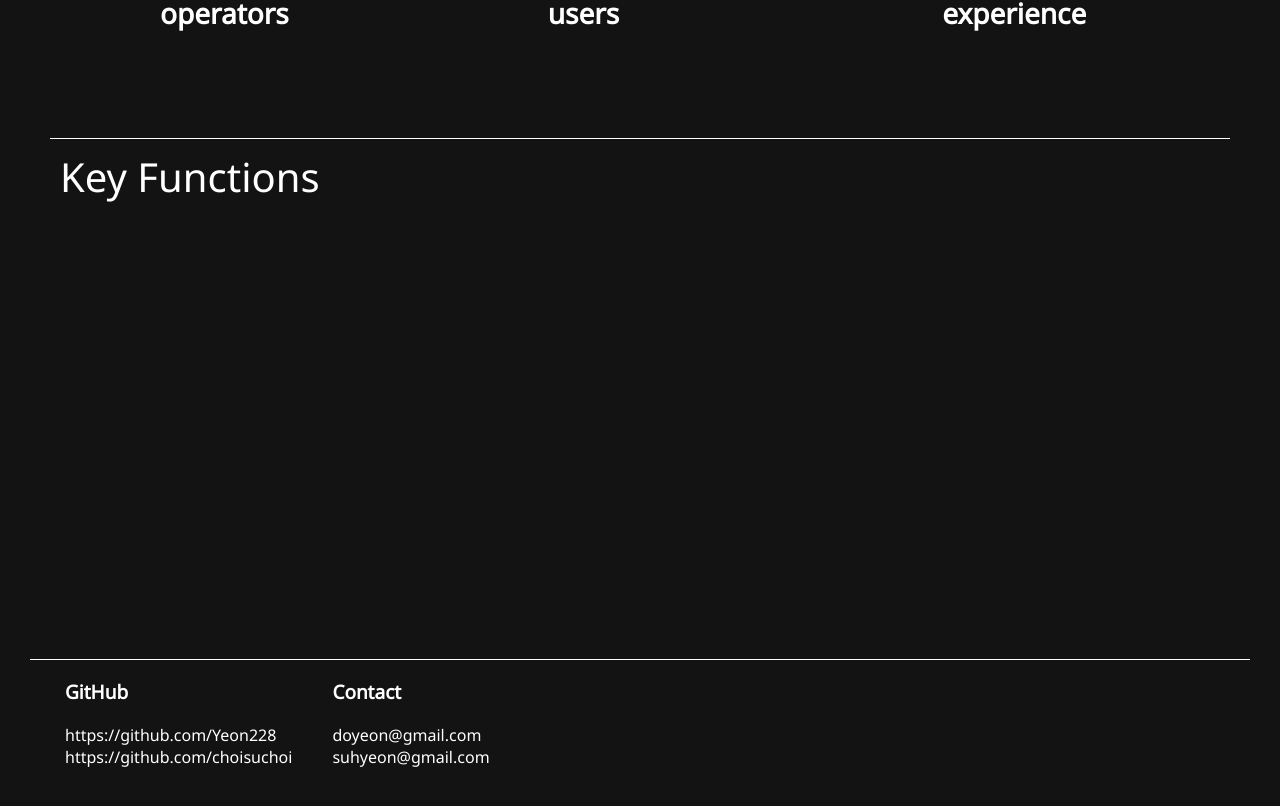
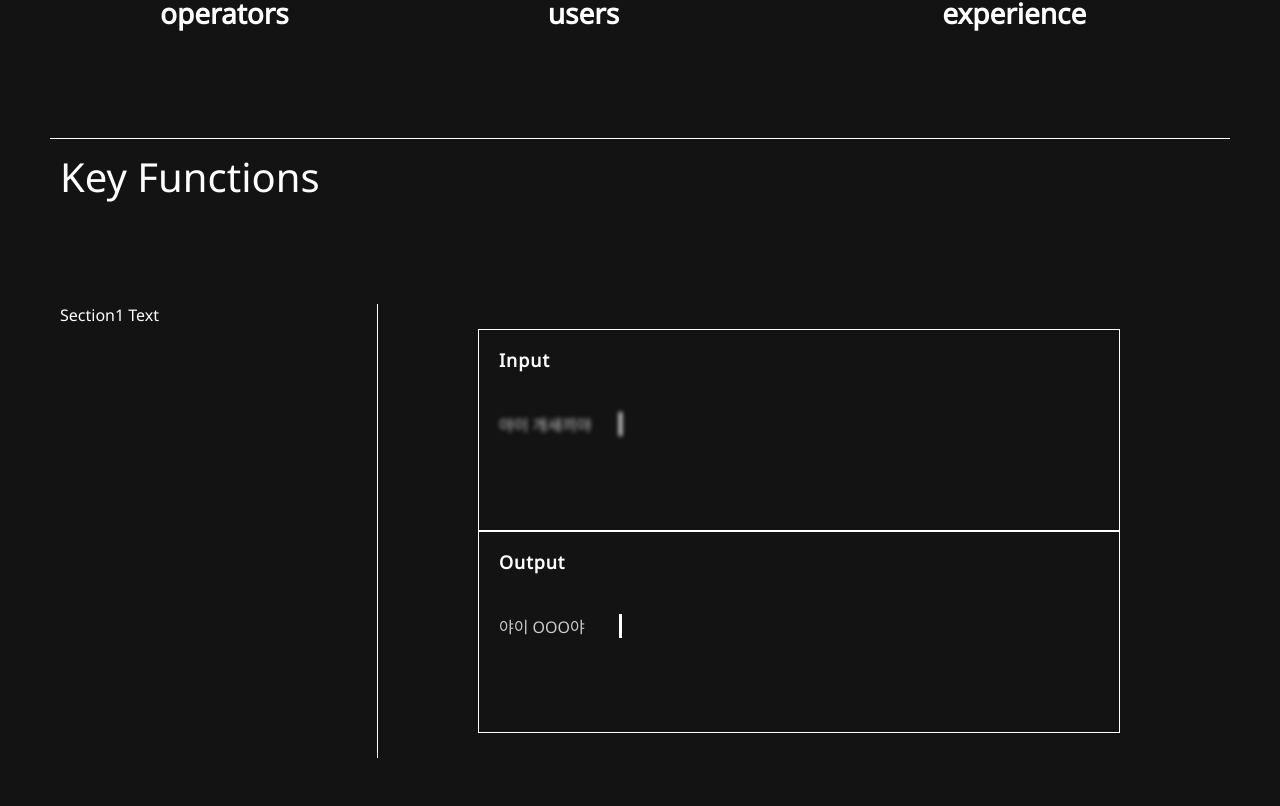
Before and after one commit to 2024-Graduation-Project/test-web, a React (Create React App) app: page / in a window 1280 px wide. Shown: the part 1177-1983 px from the top of the page. Built offline with nearby package versions, Linux system fonts and the light colour scheme; a web font is replaced by a local one.

Commit message:
feat: Add Introduce Key function content/animation

```diff
--- a/src/index.css
+++ b/src/index.css
@@ -65,6 +65,9 @@ td {
 th + th,
 td + td {
   border-left: 1px solid #505050;
+}
+.invisible {
+  visibility: hidden;
 }
 
 .text {
@@ -191,13 +194,62 @@ td + td {
 }
 
 .function-container {
-  height: 500px;
+  height: 1000px;
   margin: 0px 20px;
   padding: 10px;
   border-top: 1px solid white;
 }
 .function-title {
   font-size: 40px;
+}
+.func-section1 {
+  display: flex;
+  padding: 100px 0px;
+  /*border: 1px solid white;*/
+}
+.sect1-explain-container {
+  width: 500px;
+  padding-right: 100px;
+  border-right: 1px solid white;
+}
+.sect1-test-container {
+  padding: 25px 100px;
+}
+.test-input-container,
+.test-output-container {
+  width: 600px;
+  height: 200px;
+  padding: 0px 20px;
+  border: 1px solid white;
+}
+.test-input,
+.test-output {
+  color: #cccccc;
+  /*border: 1px solid white;*/
+}
+
+.text-animation-input {
+  width: 120px;
+  filter: blur(2px);
+  animation: typing .9s steps(20), blink .5s step-end infinite alternate;
+  white-space: nowrap;
+  overflow: hidden;
+  border-right: 3px solid white;
+}
+.text-animation-output {
+  width: 120px;
+  animation: typing .9s steps(20), blink .5s step-end infinite alternate;
+  white-space: nowrap;
+  overflow: hidden;
+  border-right: 3px solid white;
+}
+@keyframes typing {
+  from { width: 0 }
+}
+@keyframes blink {
+  50% {
+    border-color: transparent;
+  }
 }
 
 .etc-container {
@@ -375,6 +427,11 @@ a.side-nav-item.view {
   font-weight: 550;
   letter-spacing: 1px;
 }
+.title3 {
+  font-size: 18px;
+  font-weight: 600;
+  letter-spacing: 1px;
+}
 .content-section {
   padding: 25px;
 }
--- /dev/null
+++ b/src/pages/introduce/conponents/function/func-section/funcSection1.js
@@ -0,0 +1,13 @@
+import Sect1Explain from "./sect1Explain";
+import Sect1Test from "./sect1Test";
+
+function FuncSection1() {
+    return (
+        <div className='func-section1'>
+            <Sect1Explain />
+            <Sect1Test />
+        </div>
+    );
+}
+
+export default FuncSection1;
--- /dev/null
+++ b/src/pages/introduce/conponents/function/func-section/sect1Explain.js
@@ -0,0 +1,9 @@
+function Sect1Explain() {
+    return (
+        <div className='sect1-explain-container'>
+            Section1 Text
+        </div>
+    );
+}
+
+export default Sect1Explain;
--- /dev/null
+++ b/src/pages/introduce/conponents/function/func-section/sect1Test.js
@@ -0,0 +1,24 @@
+import scrollVisible from "../../../../../custom-hook/introduce/scrollVisible";
+
+function Sect1Test() {
+    const isVisible = scrollVisible(500);
+
+    return (
+        <div className='sect1-test-container'>
+            <div className='test-input-container'>
+                <p className='title3'>Input</p><br/>
+                <div className='test-input'>
+                    <div className={`${isVisible ? 'text-animation-input' : 'invisible'}`}>야이 개새끼야</div>
+                </div>
+            </div>
+            <div className='test-output-container'>
+                <p className='title3'>Output</p><br/>
+                <div className='test-output'>
+                    <div className={`${isVisible ? 'text-animation-output' : 'invisible'}`}>야이 OOO야</div>
+                </div>
+            </div>
+        </div>
+    );
+}
+
+export default Sect1Test;
--- a/src/pages/introduce/conponents/function/function.js
+++ b/src/pages/introduce/conponents/function/function.js
@@ -1,7 +1,10 @@
+import FuncSection1 from "./func-section/funcSection1";
+
 function Function() {
     return (
         <div className='function-container'>
             <div className='function-title'>Key Functions</div>
+            <FuncSection1 />
         </div>
     );
 }
```
